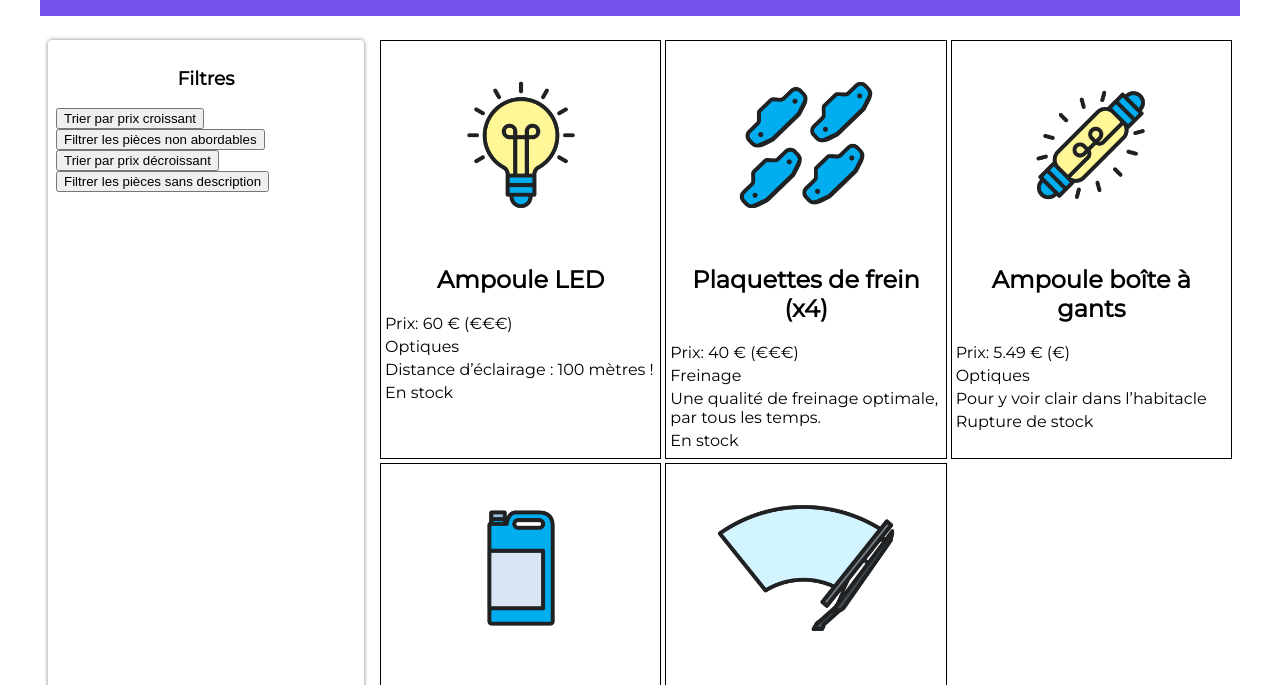
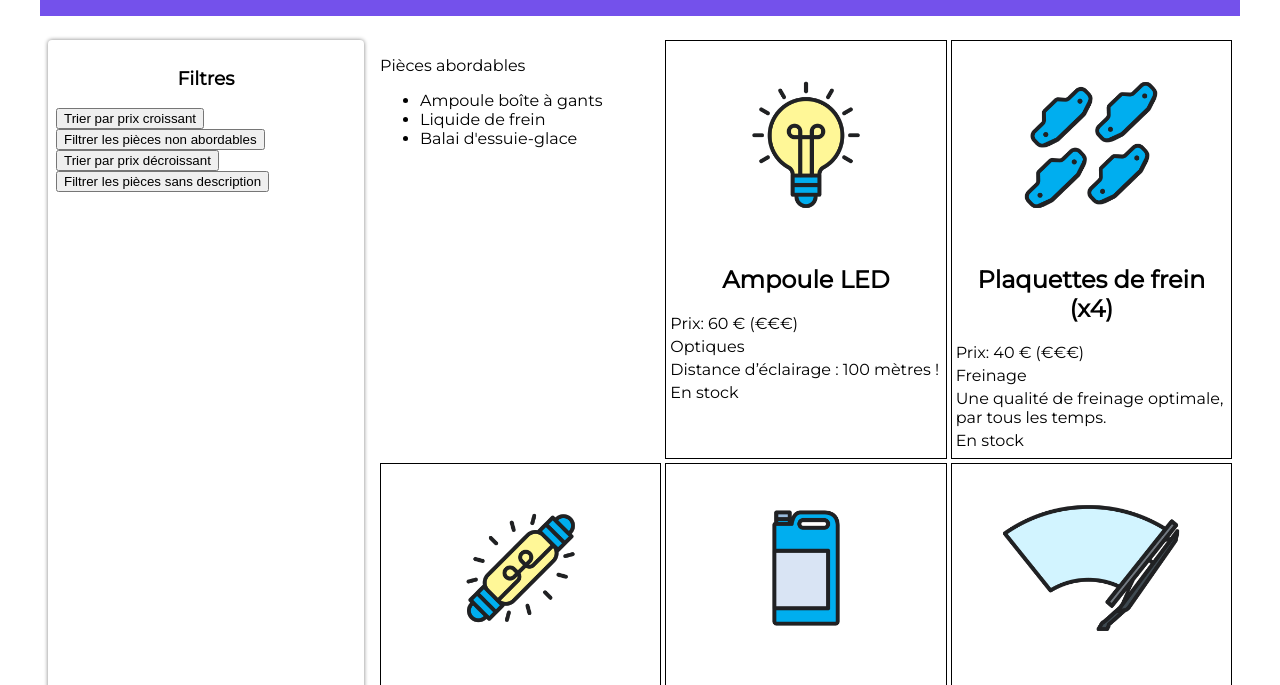
Before and after one commit to AliceB73/les-bonnes-pieces, a website: page index.html in a window 1280 px wide. Shown: the part 98-783 px from the top of the page. Drawn offline with Linux system fonts and the light colour scheme.

Commit message:
Ajout liste pièces abordables (fonction map)

```diff
--- a/index.html
+++ b/index.html
@@ -28,6 +28,9 @@
 
 		<!-- Fiches produits -->
 		<section class="fiches">
+			<div class="abordables">
+				<p>Pièces abordables</p>
+			</div>
 		</section>
 	</main>
 </body>
--- a/pieces.js
+++ b/pieces.js
@@ -79,3 +79,21 @@ boutonDecroissant.addEventListener("click", function () {
     });
     console.log(piecesOrdonnes);
 });
+
+const noms = pieces.map(piece => piece.nom);
+
+for (let i = pieces.length - 1; i >= 0; i--) {
+    if (pieces[i].prix > 35) {
+        noms.splice(i, 1);
+    }
+}
+
+const abordablesElement = document.createElement("ul");
+
+for (let i = 0; i < noms.length; i++) {
+    const nomElement = document.createElement("li");
+    nomElement.innerText = noms[i];
+    abordablesElement.appendChild(nomElement)
+}
+
+document.querySelector(".abordables").appendChild(abordablesElement);
```
